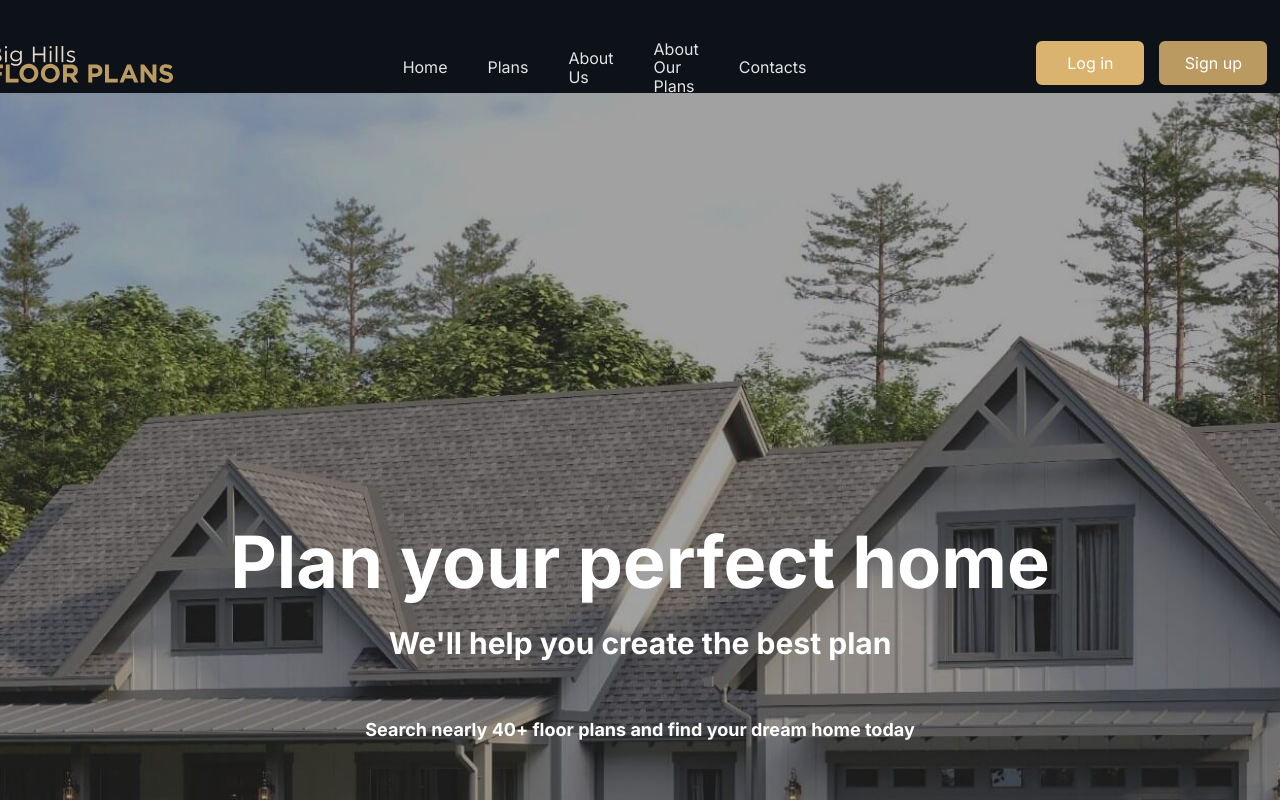
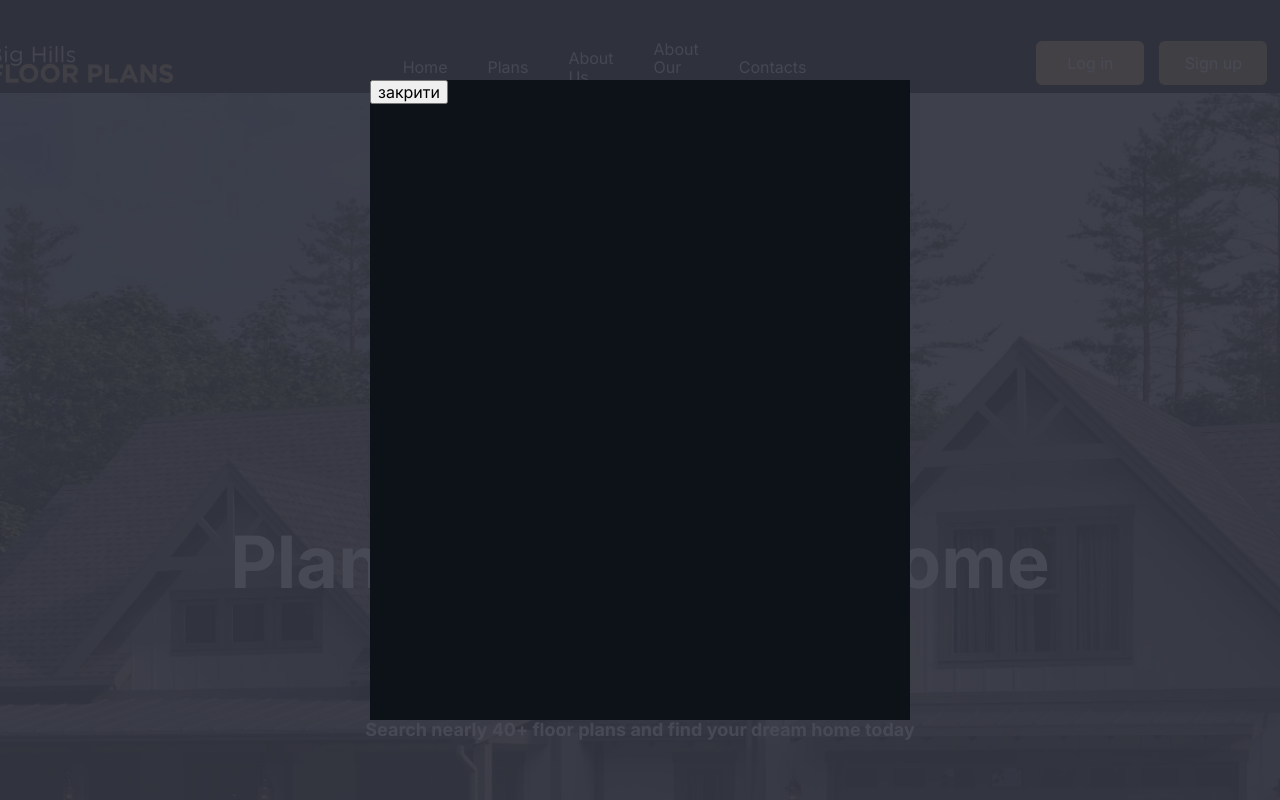
Before and after one commit to B0hdan2/big-hils, a plain HTML site: page index.html in a window 1280 px wide. Both pictures are taken after a click on the button "Log in". Shown: the top 800 px of the page. Drawn offline with nearby package versions, Linux system fonts and the light colour scheme.

Commit message:
getting started with the modal window

```diff
--- a/css/styles.css
+++ b/css/styles.css
@@ -200,6 +200,41 @@ margin-bottom: 0;
 }
 
 /* HERO END */
+
+/* MODAL START */
+
+.backdrop{
+    display: block;
+    position: fixed;
+    top: 0;
+    left: 0;
+    width: 100%;
+    height: 100%;
+    z-index: 99999;
+
+    background: rgba(52, 54, 66, 0.9);
+    opacity: 0;
+    pointer-events: none;
+}
+
+.is-hidden{
+    opacity: 1;
+    pointer-events: all;
+}
+
+.modal{
+    position: absolute;
+    top: 50%;
+    left: 50%;
+    transform: translate( -50%, -50%);
+    background-color: var(--basicColor);
+    width: 540px;
+    height: 640px;
+
+}
+
+/* MODAL END */
+
 
 /* LOOK START */
 .look-box{
--- a/index.html
+++ b/index.html
@@ -68,8 +68,8 @@
                 </ul>
             </nav>
             <ul class="header-list">
-                <li class="header-item"><button type="button" class="header-button">Log in</button></li>
-                <li class="header-item"><button type="button" class="header-button">Sign up</button></li>
+                <li class="header-item" data-modal-open><button type="button" class="header-button is-hidden">Log in</button></li>
+                <li class="header-item"><button type="button" class="header-button is-hidden">Sign up</button></li>
                 <li><a class="header-shop" href="">
                     <svg id="shopping-cart" xmlns="http://www.w3.org/2000/svg" width="20" height="18" viewBox="0 0 21 19">
                         <g id="Сгруппировать_65" data-name="Сгруппировать 65">
@@ -100,6 +100,13 @@
                 <p class="hero-text">We'll help you create the best plan</p>
                 <p class="hero-text text">Search nearly 40+ floor plans and find your dream home today</p>
         </section>
+        <!-- modal -->
+        <div class="backdrop" data-modal>
+            <div class="modal">
+
+                <button type="button" data-modal-close>закрити</button>
+            </div>
+        </div>
         <!-- Take a look inside -->
         <section>
             <div class="look-box box">
@@ -244,5 +251,21 @@
 
         document.body.style.paddingTop = `${pageHeaderHeight}px`
     </script>
+
+   <script>
+         const refs = {
+          openModalBtn: document.querySelector("[data-modal-open]"),
+          closeModalBtn: document.querySelector("[data-modal-close]"),
+          modal: document.querySelector("[data-modal]"),
+        };
+
+        refs.openModalBtn.addEventListener("click", toggleModal);
+        refs.closeModalBtn.addEventListener("click", toggleModal);
+
+        function toggleModal() {
+          refs.modal.classList.toggle("is-hidden");
+        }
+   </script>
+
 </body>
 </html>
```
